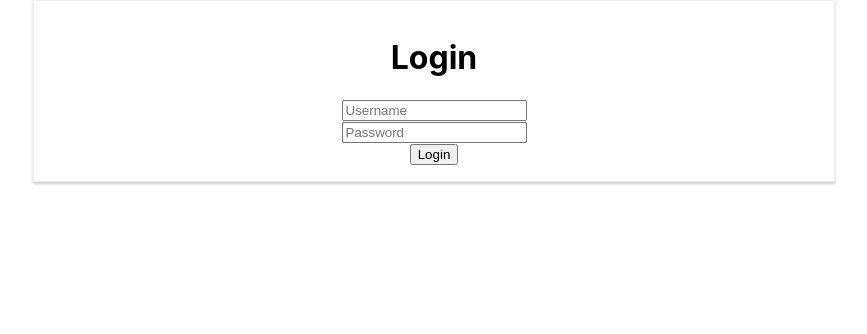
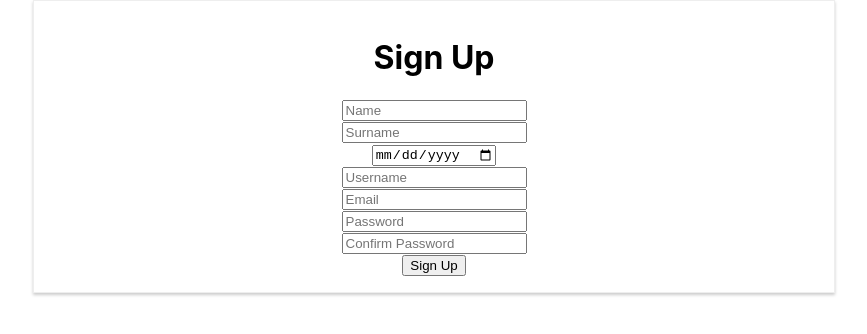
Before and after one commit to endlessCoder01/Sams_WebDash, a React (Create React App) app: page / in a window 1280 px wide. Shown: the top 334 px of the page, without its empty margins (206-1073 px from the left). Built offline with nearby package versions, Linux system fonts and the light colour scheme.

Commit message:
Sign UUp frame done

```diff
--- a/src/App.js
+++ b/src/App.js
@@ -1,10 +1,11 @@
 import './App.css';
 import Login from './pages/auth/Login';
+import SignUp from './pages/auth/SignUp';
 
 function App() {
   return (
     <div className="App">
-    <Login/>
+    <SignUp/>
     </div>
   );
 }
--- /dev/null
+++ b/src/pages/auth/SignUp.jsx
@@ -0,0 +1,23 @@
+import React from "react";
+import '../../styles/SignUp.css'
+import Input from "../../components/input/Input";
+import Heading from "../../components/headings/Heading";
+import Button from "../../components/buttons/Button";
+
+const SignUp = () =>{
+    return(
+      <div className='card'>
+        <Heading text = 'Sign Up'/>
+        <Input type='text' hold='Name'/> <br />
+        <Input type='text' hold='Surname'/> <br />
+        <Input type='date' hold='Date Of Birth'/> <br />
+        <Input type='text' hold='Username'/> <br />
+        <Input type='email' hold='Email'/> <br />
+        <Input type='password' hold='Password'/> <br />
+        <Input type='password' hold='Confirm Password'/> <br />
+        <Button name= 'Sign Up'/>
+      </div>
+    )
+}
+
+export default SignUp;
--- /dev/null
+++ b/src/styles/SignUp.css
@@ -0,0 +1,8 @@
+.card{
+    width: 60%;
+    margin: auto;
+    border: 1px solid #eee;
+    box-shadow: 0 2px 3px #ccc;
+    padding: 16px;
+    text-align: center;
+}
```
Also changed, not shown: src/pages/auth/KYC/FarmDocx.jsx (added, +21 -0 lines).
